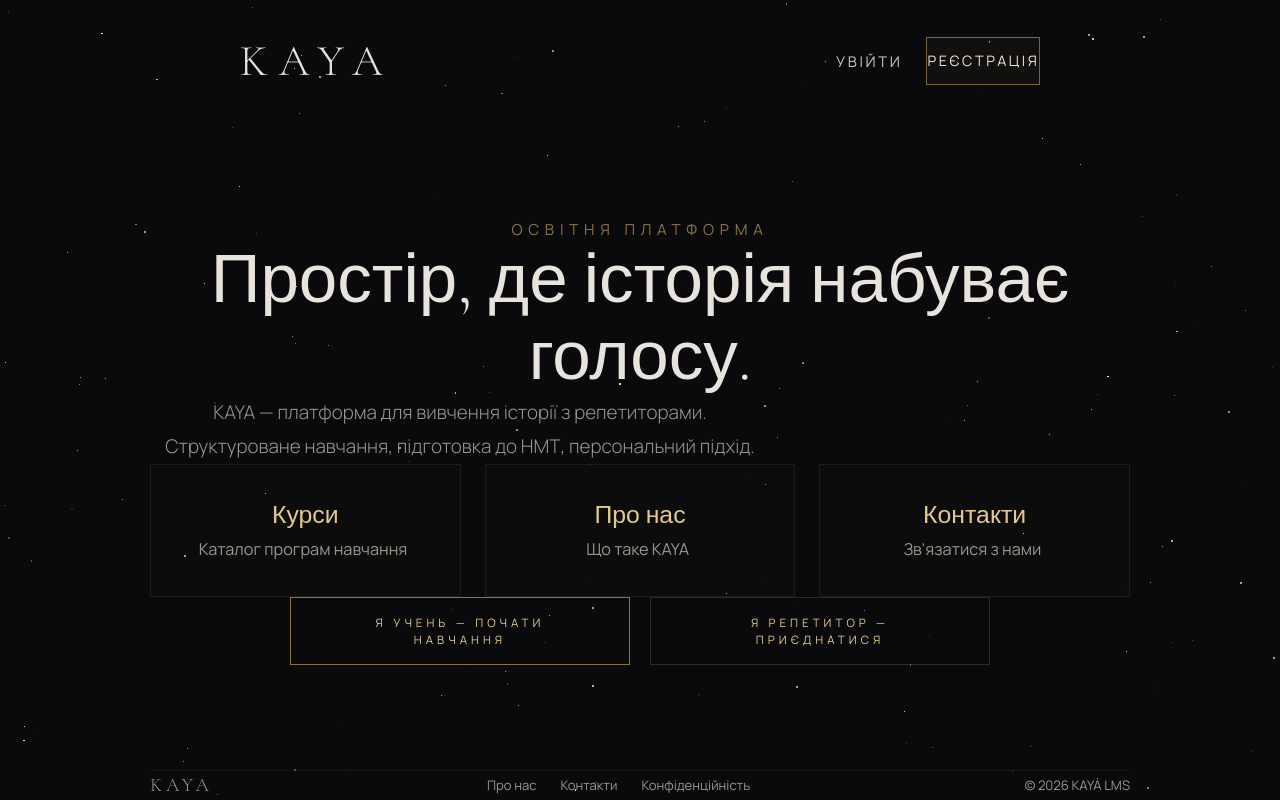
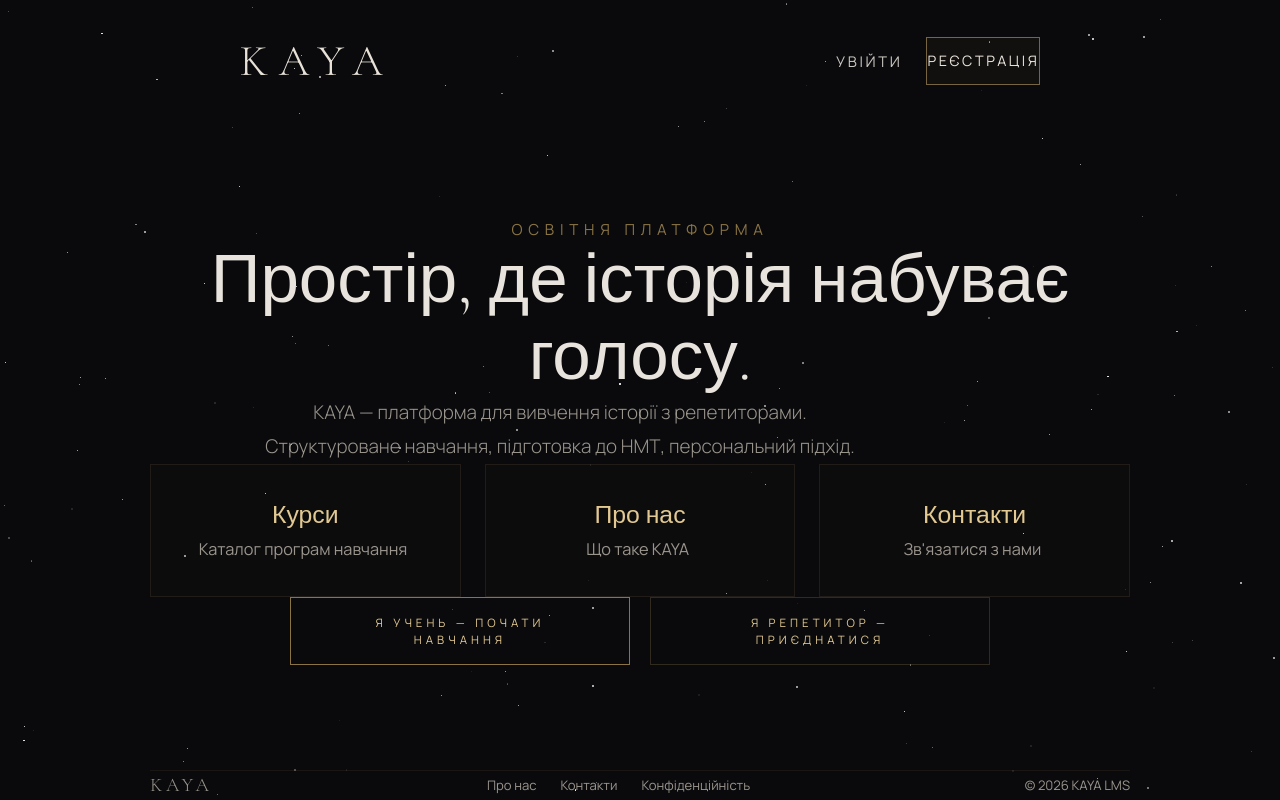
Before and after one commit to historicalalice-pixel/kaya-lms, a Next.js app in the folder web/: page /home in a window 1280 px wide. Built offline with nearby package versions, Linux system fonts and the light colour scheme; no server answers.

Commit message:
масштаб 2

```diff
--- a/web/src/app/home/page.tsx
+++ b/web/src/app/home/page.tsx
@@ -128,7 +128,6 @@ export default function HomePage() {
       {/* MAIN CONTENT */}
       <main className="relative z-10 flex-1 flex flex-col items-center justify-center px-6 py-12 md:py-14">
         <div className="max-w-[980px] w-full mx-auto text-center">
-          {/* HERO TEXT */}
           <p className="font-sans text-[0.9rem] md:text-[0.95rem] tracking-[0.38em] uppercase text-[var(--gold-dim)] mb-7">
             Освітня платформа
           </p>
@@ -137,10 +136,14 @@ export default function HomePage() {
             Простір, де історія набуває голосу.
           </h1>
 
-         <p className="font-sans text-[1.05rem] md:text-[1.18rem] font-light leading-[1.8] text-[var(--text-dim)] mb-14 max-w-[620px] mx-auto text-center">
-            KAYA — платформа для вивчення історії з репетиторами.
-            Структуроване навчання, підготовка до НМТ, персональний підхід.
-          </p>
+          <div className="mb-14 max-w-[820px] mx-auto text-center">
+            <p className="font-sans text-[1.05rem] md:text-[1.18rem] font-light leading-[1.8] text-[var(--text-dim)]">
+              KAYA — платформа для вивчення історії з репетиторами.
+            </p>
+            <p className="font-sans text-[1.05rem] md:text-[1.18rem] font-light leading-[1.8] text-[var(--text-dim)]">
+              Структуроване навчання, підготовка до НМТ, персональний підхід.
+            </p>
+          </div>
 
           {/* NAVIGATION CARDS */}
           <div className="grid grid-cols-1 md:grid-cols-3 gap-6 mb-14">
```
